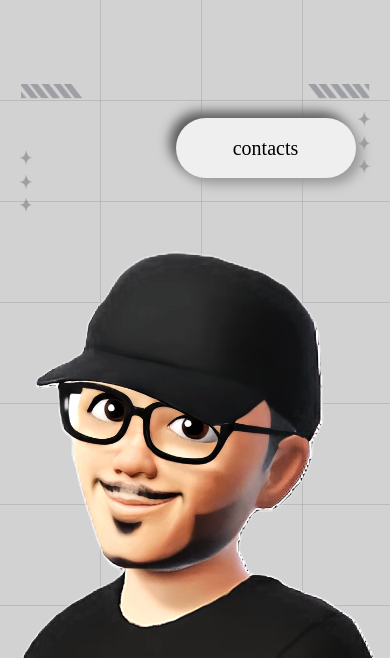
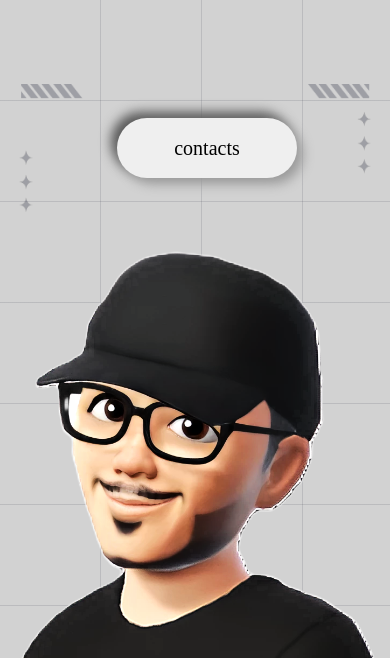
Before and after one commit to aziz-grami47/test-v3, a plain HTML site: page index.html in a window 390 px wide. Shown: the top 658 px of the page. Drawn offline with Linux system fonts and the light colour scheme; a web font is replaced by a local one.

Commit message:
style.css

```diff
--- a/style.css
+++ b/style.css
@@ -93,7 +93,6 @@ body::before{
     z-index: 1;
 }
 @media screen and (max-width: 1023px) {
-
     .banner .content h1{
         text-align: center;
         width: 100%;
@@ -110,16 +109,21 @@ body::before{
         text-align: center;
         padding: 0 30px;
     }
+    .contacts{
+        position: absolute;
+        top: 14%;
+        left: 45%;
+    }
 }
 @media screen and (max-width: 767px) {
     .banner .content h1{
         font-size: 5em;
     }
-}
-*{
-    margin: 0;
-    padding: 0;
-    box-sizing: border-box;
+    .contacts{
+        position: absolute;
+        top: 14%;
+        left: 30%;
+    }
 }
 button {
     font-family: Poppins;
@@ -151,9 +155,3 @@ button::before {
 button:hover::before {
     width: 9em;
 }
-.contacts{
-    position: absolute;
-    top: 14%;
-    left: 45%;
-
-}
```
